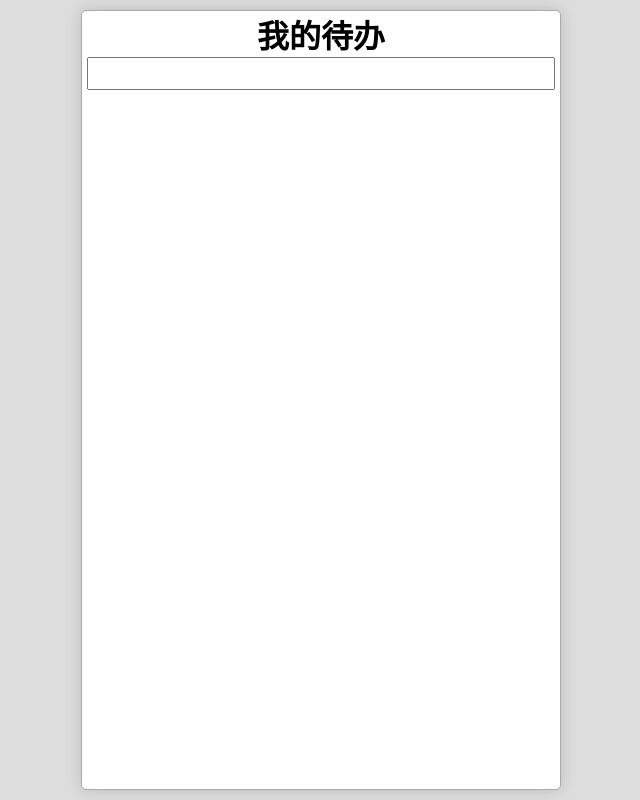
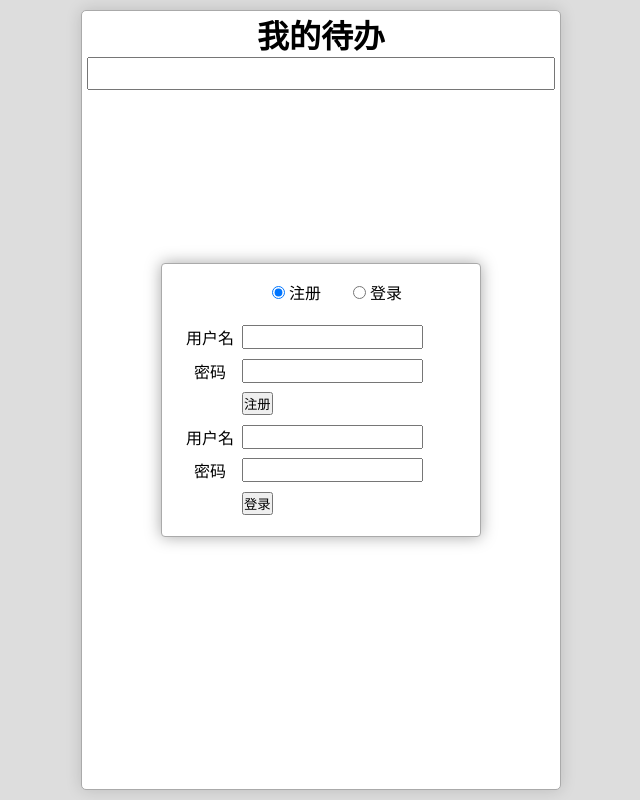
Before and after one commit to yiyanwu/webpack-demo2, a React (Create React App) app: page / in a window 1280 px wide. Shown: the whole page, without its empty margins (319-959 px from the left). Built offline with nearby package versions, Linux system fonts and the light colour scheme.

Commit message:
制作注册登录页面，添加切换

```diff
--- a/src/App.js
+++ b/src/App.js
@@ -1,8 +1,9 @@
 import React,{Component} from 'react';
 import './App.css';
+import './reset.css'
 import TodoInput from './TodoInput'
 import TodoItem from './TodoItem'
-import './reset.css'
+import UserDialog from './UserDialog'
 
 
 
@@ -39,6 +40,7 @@
           />
         </div>
         <ol className="todoList">{todos}</ol>
+        <UserDialog />
       </div>
     )
   }
--- /dev/null
+++ b/src/UserDialog.css
@@ -0,0 +1,20 @@
+.UserDialog-Wrapper{
+     position: fixed; top: 0; left: 0; bottom: 0; right: 0;
+     display: flex; justify-content: center; align-items: center;
+  }
+  .UserDialog{
+    border: 1px solid;
+    border-radius: 4px;
+    min-width: 20em;
+    background: white;
+    border: 1px solid #aaa;
+    box-shadow: 0 0 1em hsla(0,0%,0%,0.35);
+  }
+  .UserDialog > nav:first-child{ padding: 1em; }
+  .UserDialog > nav:first-child label{ margin-left: 2em; cursor: pointer;}
+
+  .UserDialog > .panes { padding: 0 1em 1em; }
+
+  .UserDialog form>.row{ display: flex; padding: .3em 0; }
+  .UserDialog form>.row>label:first-child{ width: 4em; }
+  .UserDialog form>.row.actions{ padding-left: 4em; }
--- /dev/null
+++ b/src/UserDialog.js
@@ -0,0 +1,57 @@
+import React, { Component } from 'react';
+import './UserDialog.css'
+
+export default class UserDialog extends Component {
+    constructor(props){
+        super(props)
+        this.state = {
+          selected: 'signUp'
+        }
+    }
+    switch (e) {
+        this.setState({
+            selected:e.target.value
+        })
+    }
+    render(){
+        return(
+            <div className="UserDialog-Wrapper">
+        <div className="UserDialog">
+          <nav onChange={this.switch.bind(this)}>
+            <label><input type="radio" value='signUp' checked={this.state.selected === 'signUp'} /> 注册</label>
+            <label><input type="radio" value='signIn' checked={this.state.selected === 'signIn'} /> 登录</label>
+          </nav>
+          <div className="panes">
+            <form className="signUp"> {/* 注册*/}
+              <div className="row">
+                <label>用户名</label>
+                <input type="text"/>
+              </div>
+              <div className="row">
+                <label>密码</label>
+                <input type="password"/>
+              </div>
+              <div className="row actions">
+                <button type="submit">注册</button>
+              </div>
+            </form>
+            <form className="signIn"> {/* 登录*/}
+              <div className="row">
+                <label>用户名</label>
+                <input type="text"/>
+              </div>
+              <div className="row">
+                <label>密码</label>
+                <input type="password"/>
+              </div>
+              <div className="row actions">
+                <button type="submit">登录</button>
+              </div>
+            </form>
+          </div>
+        </div>
+      </div>
+
+        )
+    }
+}
```
